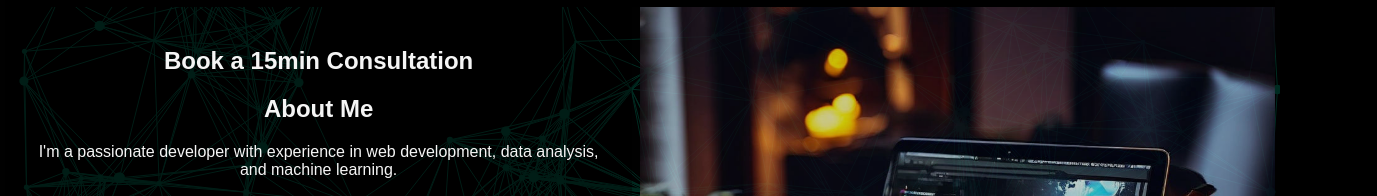
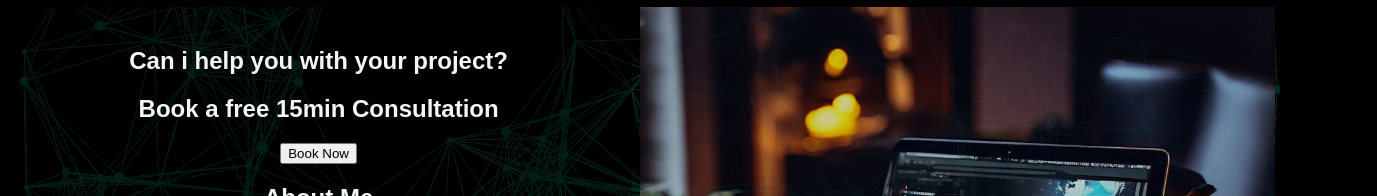
Before and after one commit to AlejandroGispert/css-first-homework, a plain HTML site: page index.html in a window 1280 px wide. Shown: the part 168-364 px from the top of the page, 1377 px wide, since content can reach past the window. Drawn offline with Linux system fonts and the light colour scheme; animation ran at ten frames a second; a script that the page names is missing; a web font is replaced by a local one.

Commit message:
first commit

```diff
--- a/index.html
+++ b/index.html
@@ -40,7 +40,9 @@
 
     <main>
         <section id="description-section">
-            <h1>Book a 15min Consultation</h1>
+            <h1>Can i help you with your project?</h1>
+            <h1>Book a free 15min Consultation</h1>
+            <button>Book Now</button>
             <h1>About Me</h1>
             <p>I'm a passionate developer with experience in web development, data analysis, and machine learning.</p>
         </section>
--- a/styles.css
+++ b/styles.css
@@ -233,4 +233,5 @@ width: 100%;
             .iframesRow {display: none}
             .item1 {width:90%;}
             .item2 {width:90%;}
+            .words1 span{font-size: 20px; }
            }
```
